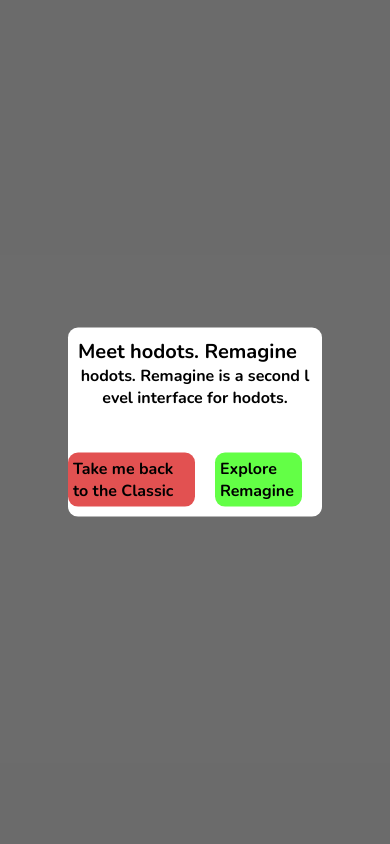
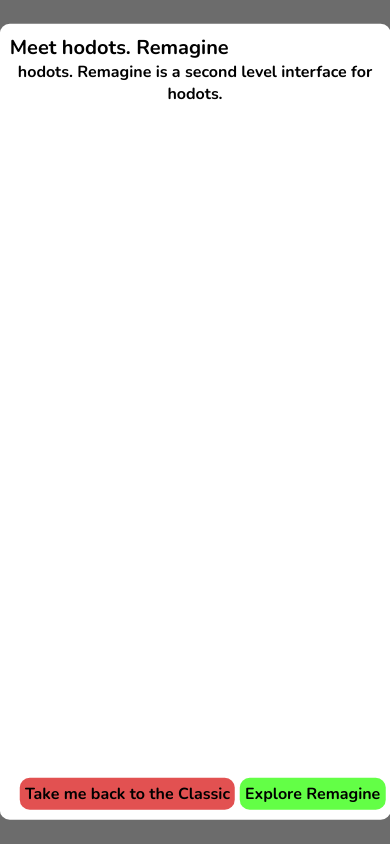
Before and after one commit to leafstudiosDot/hodotsnet-remagine, a React (Create React App) app: page / in a window 390 px wide. Built offline with nearby package versions, Linux system fonts and the light colour scheme.

Commit message:
Designing Modal for Mobile

```diff
--- a/src/interfaces/Modal.css
+++ b/src/interfaces/Modal.css
@@ -23,7 +23,7 @@
     text-align: center;
     height: 80px;
     overflow-y: overlay;
-    word-break: break-all;
+    word-break: break-word;
 }
 
 #Modal-ButtonContainer {
@@ -57,3 +57,17 @@
     animation-name: ShowInBG;
     animation-duration: 0.3s;
 }
+
+@media screen and (max-width: 660px) {
+    .Modal-Prompt {
+        width: 95%;
+        height: 92%;
+    }
+
+    #Modal-ButtonAccept {
+        margin-left: 5px;
+    }
+    #Modal-ButtonContainer {
+        right: 5px;
+    }
+}
```
